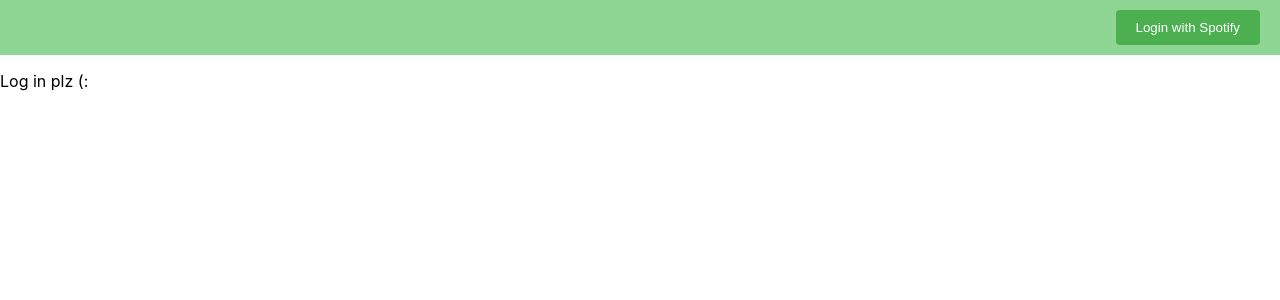
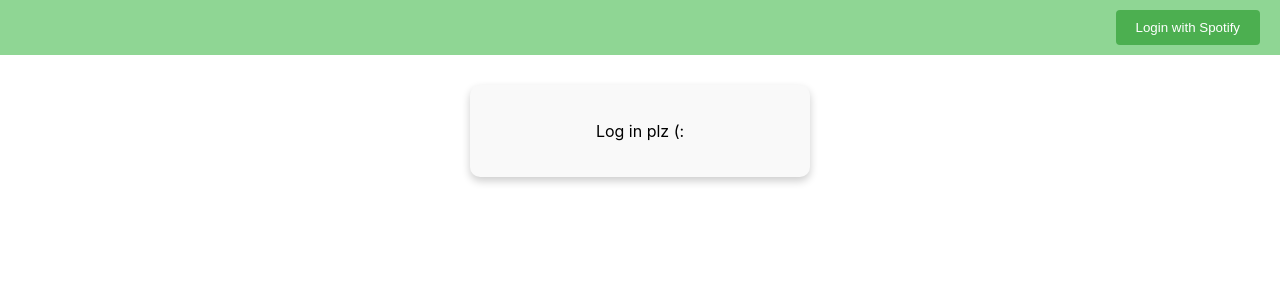
Before and after one commit to lizhagearty/spotify-app, a React (Create React App) app: page / in a window 1280 px wide. Shown: the top 300 px of the page. Built offline with nearby package versions, Linux system fonts and the light colour scheme.

Commit message:
home styles

```diff
--- a/src/components/Home.js
+++ b/src/components/Home.js
@@ -1,7 +1,6 @@
 // src/components/Home.js
 import React, { useState, useEffect } from 'react';
 import { useNavigate } from 'react-router-dom';
-import Login from './Login'; // Assuming Login is your login button component
 import CurrentlyPlaying from './CurrentlyPlaying';
 
 const Home = () => {
@@ -10,12 +9,11 @@ const Home = () => {
   const [userImage, setUserImage] = useState('');
   const token = localStorage.getItem('spotifyAuthToken');
 
-  if (!token) {
-    // If not logged in, redirect to login or show a message
-    navigate('/login');
-    // Alternatively, you can display a login prompt instead of redirecting
-    // return <div>Please log in to view this page</div>;
-  }
+  useEffect(() => {
+    if (token) {
+      fetchSpotifyData();
+    }
+  }, [token]);
 
   const fetchSpotifyData = async () => {
     // Example function to fetch data from Spotify API
@@ -33,26 +31,46 @@ const Home = () => {
     console.log(data); // Log the response for now
   };
 
-  React.useEffect(() => {
-    if (token) {
-      fetchSpotifyData();
-    }
-  }, [token]);
-
   return (
-    <div>
+    <div style={pageStyle}>
       {token ? (
         <>
-        <h1>{userImage && <img src={userImage} alt="User Profile" style={{ width: '100px', height: '100px', borderRadius: '50%' }} />}
-        {userName && <>Hi {userName}</>}</h1>
-         <CurrentlyPlaying token={token} />
-         </>
+          <div style={cardStyle}>
+            {userImage && <img src={userImage} alt="User Profile" style={imageStyle} />}
+            {userName && <p>Hi, {userName}</p>}
+          </div>
+          <div style={cardStyle}>
+            <CurrentlyPlaying token={token} />
+          </div>
+        </>
       ) : (
-      <p>Log in plz (:</p>
-        // <Login />
+        <div style={cardStyle}><p>Log in plz (:</p></div>
       )}
     </div>
   );
 };
 
+const pageStyle = {
+  display: 'flex',
+  flexDirection: 'column',
+  alignItems: 'center',
+  padding: '20px'
+};
+
+const cardStyle = {
+  backgroundColor: '#f9f9f9',
+  borderRadius: '10px',
+  boxShadow: '0 4px 8px 0 rgba(0,0,0,0.2)',
+  margin: '10px',
+  padding: '20px',
+  textAlign: 'center',
+  width: '300px' // Adjust as needed
+};
+
+const imageStyle = {
+  width: '100px',
+  height: '100px',
+  borderRadius: '50%'
+};
+
 export default Home;
```
